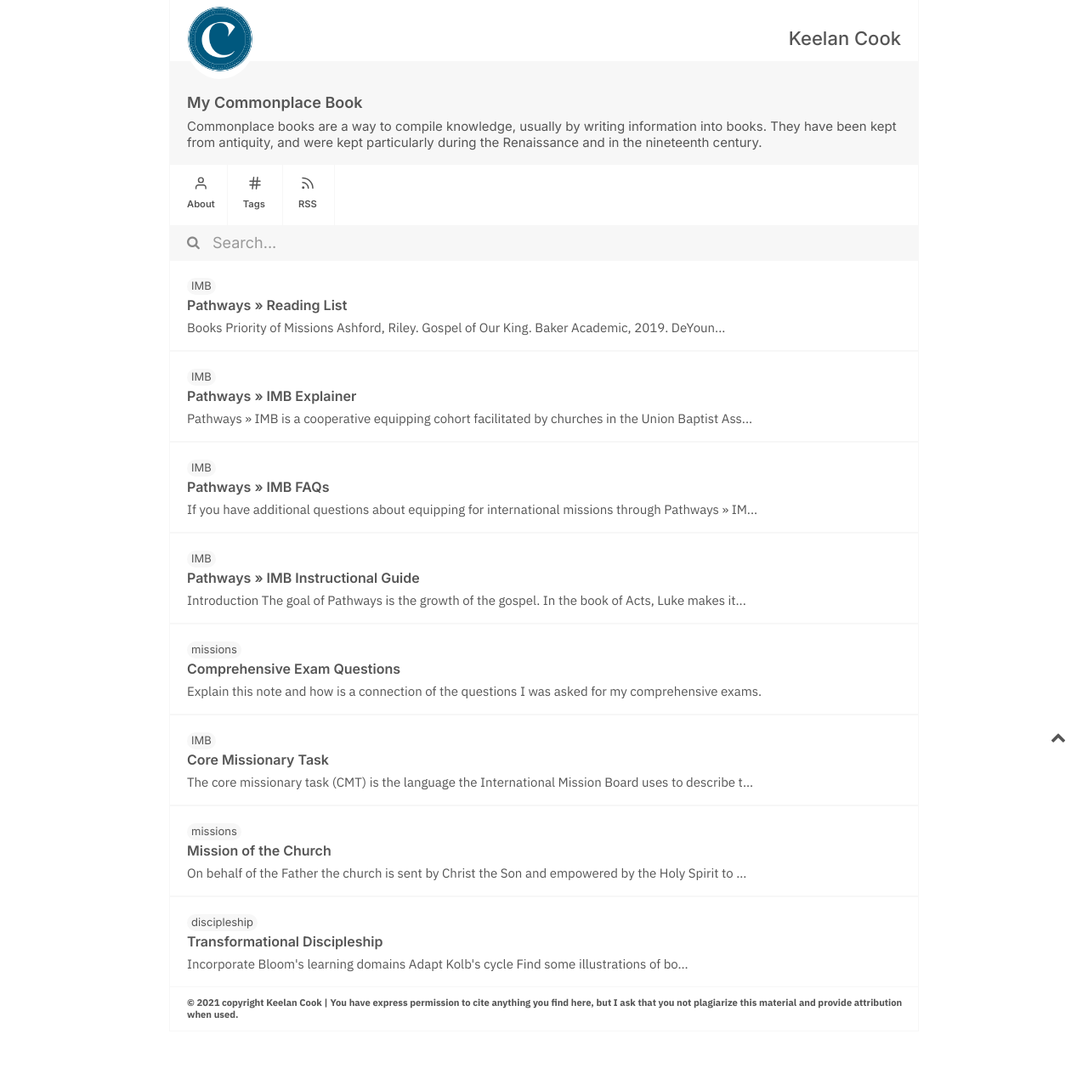
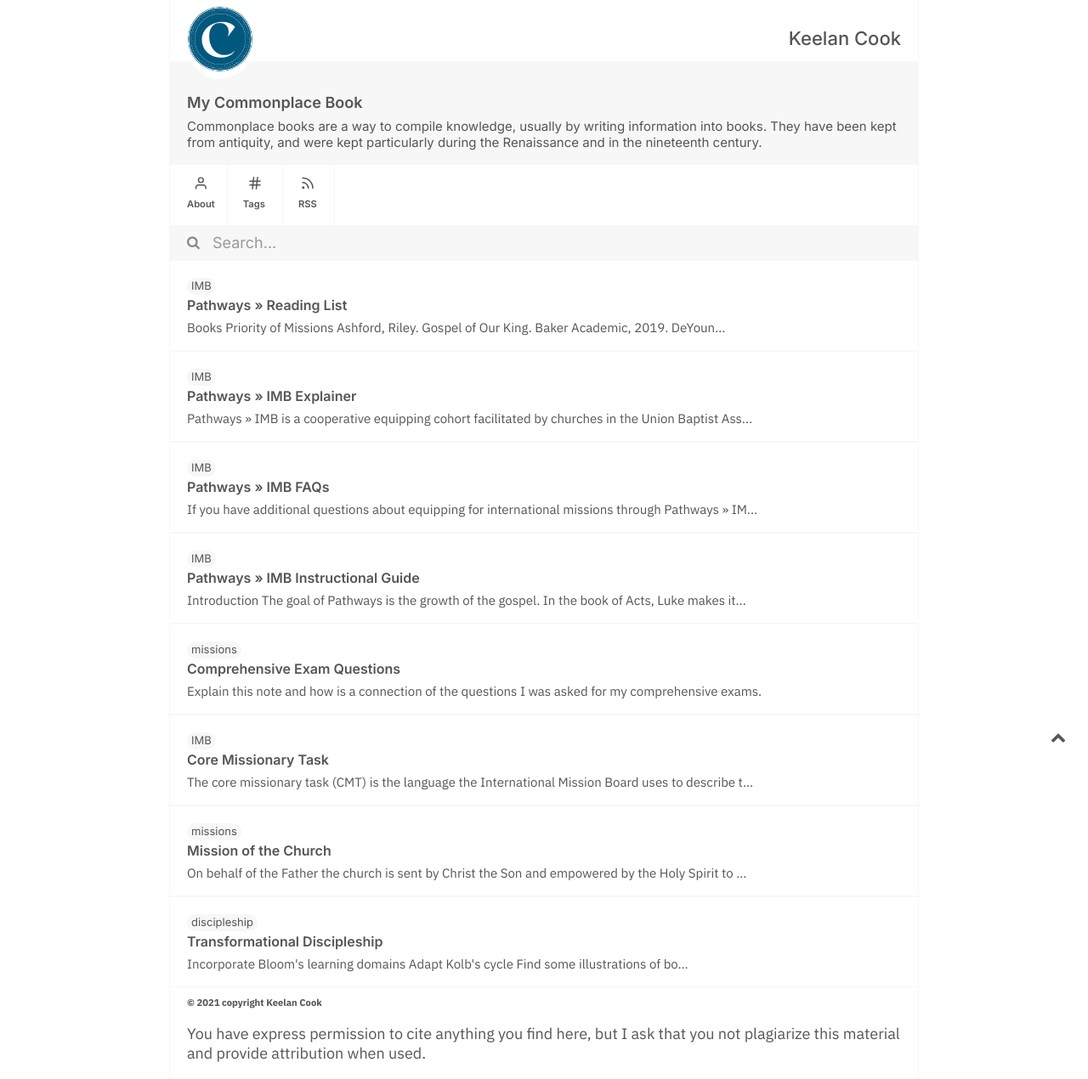
Before and after one commit to keelancook/notebook, a Jekyll site: the page built from index.md, in a window 1280 px wide. Shown: the whole page at 85% size. Built offline with Jekyll 4.4.1, drawn with Linux system fonts in a browser that asks for light colours; before the commit the page ends 1214 px from its top, so only the background shows below that.

```diff
--- a/_includes/footer.html
+++ b/_includes/footer.html
@@ -1,3 +1,4 @@
 <div id="copyright">
-    <p id="copyright-notice">© 2021 copyright Keelan Cook | You have express permission to cite anything you find here, but I ask that you not plagiarize this material and provide attribution when used.</p>
+    <p id="copyright-notice">© 2021 copyright Keelan Cook</p>
+    <p>You have express permission to cite anything you find here, but I ask that you not plagiarize this material and provide attribution when used.</p>
 </div>
```
